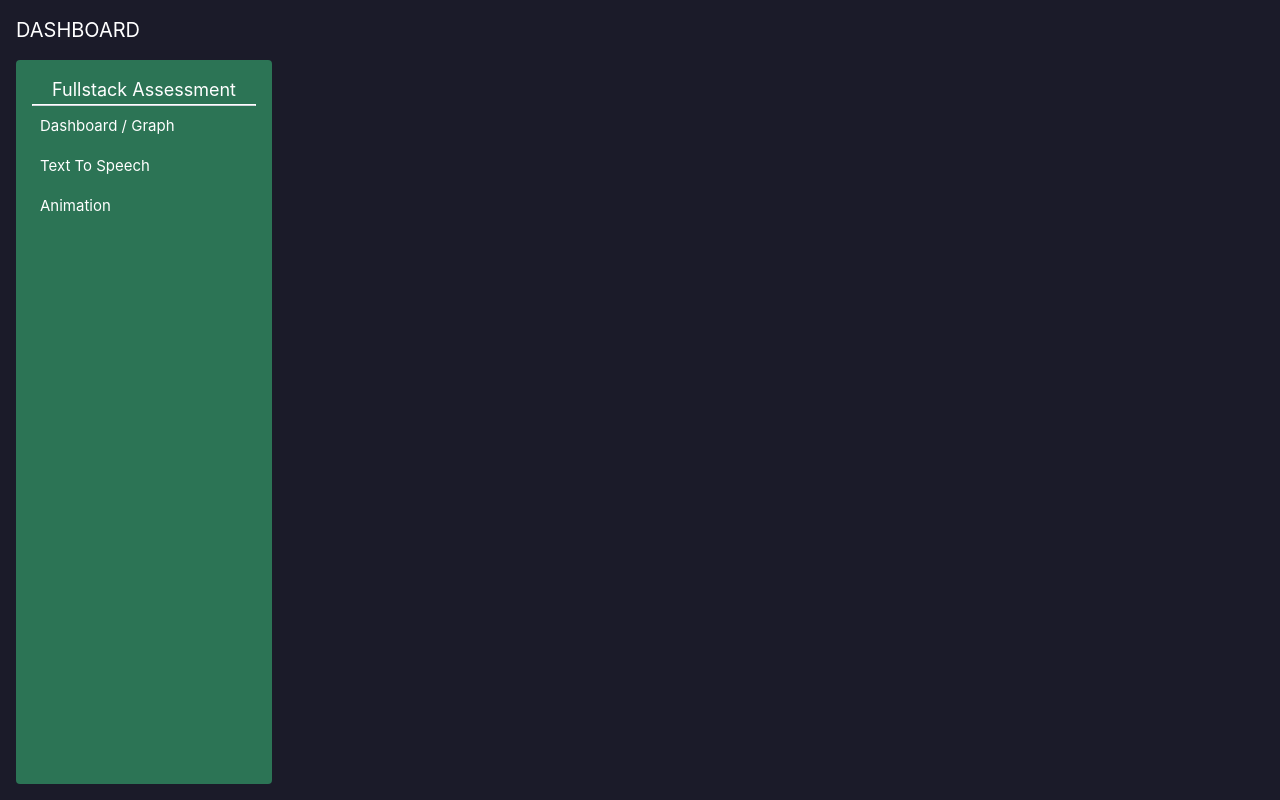
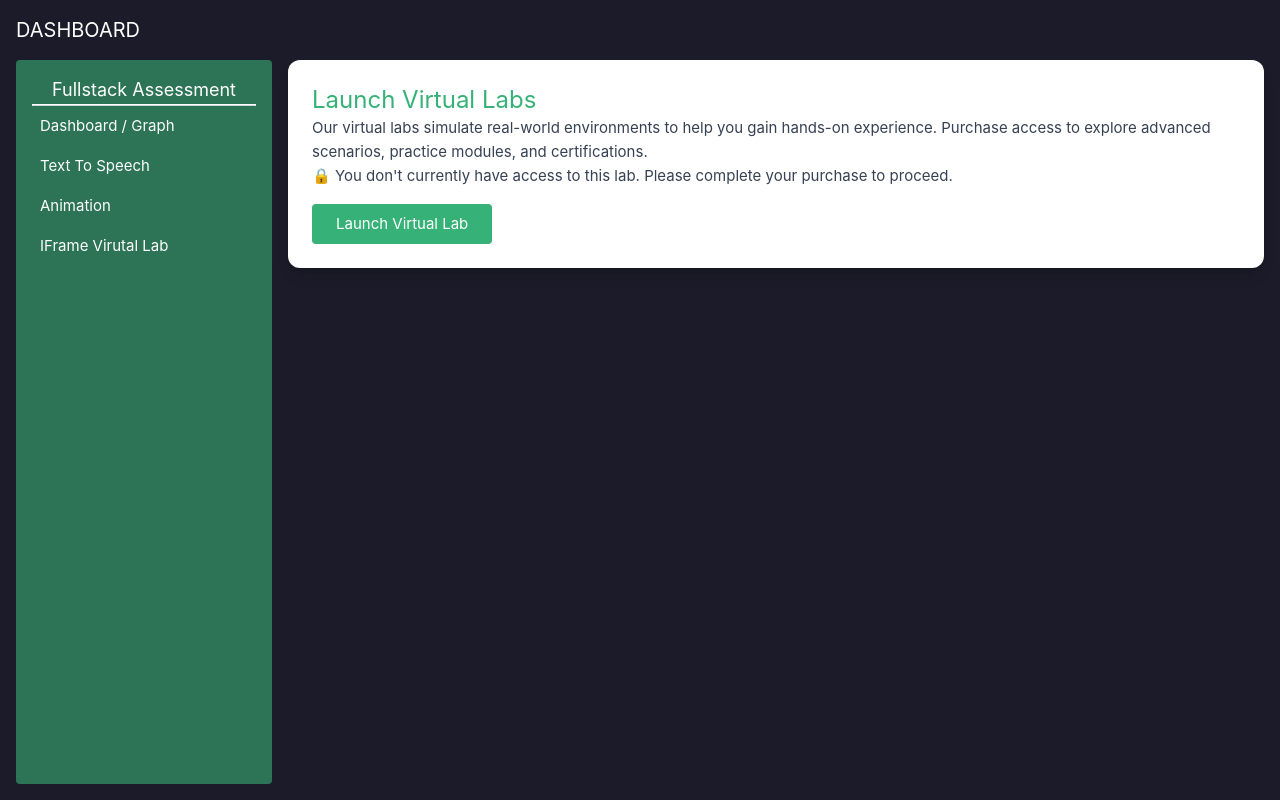
Before and after one commit to kenechukwuJosiah/fullstack-assessment, a Vue app in the folder frontend/: page /virtual-lab in a window 1280 px wide. Built offline with nearby package versions, Linux system fonts and the light colour scheme.

Commit message:
add Virtual Lab component and router link to Sidebar for enhanced user experience

```diff
--- a/frontend/src/components/Sidebar.vue
+++ b/frontend/src/components/Sidebar.vue
@@ -45,6 +45,15 @@
             Animation
           </router-link>
         </li>
+        <li>
+          <router-link
+            to="/virtual-lab"
+            class="block hover:bg-green-600 p-2 rounded"
+            @click="handleLinkClick"
+          >
+            IFrame Virutal Lab
+          </router-link>
+        </li>
       </ul>
     </aside>
 
--- a/frontend/src/router/index.js
+++ b/frontend/src/router/index.js
@@ -1,12 +1,14 @@
 import { createRouter, createWebHistory } from "vue-router";
 import Dashboard from "@/views/Dashboard.vue";
 import Animation from "@/views/Animation.vue";
+import VirtualLab from "@/views/VirtualLab.vue";
 import TextToSpeech from "@/views/TextToSpeech.vue";
 
 const routes = [
   { path: "/", name: "Dashboard", default: true, component: Dashboard },
   { path: "/text-to-speech", name: "TextToSpeech", component: TextToSpeech },
   { path: "/animation", name: "Animation", component: Animation },
+  { path: "/virtual-lab", name: "VirtualLab", component: VirtualLab },
 ];
 
 const router = createRouter({
--- /dev/null
+++ b/frontend/src/views/VirtualLab.vue
@@ -0,0 +1,49 @@
+<template>
+  <section class="p-6 bg-white rounded-xl shadow-lg mb-6">
+    <h2 class="text-2xl font-bold mb-4 text-[#36b177]">Launch Virtual Labs</h2>
+
+    <p class="text-gray-700 mb-4">
+      Our virtual labs simulate real-world environments to help you gain
+      hands-on experience. Purchase access to explore advanced scenarios,
+      practice modules, and certifications.
+    </p>
+
+    <div v-if="hasPurchased">
+      <p class="mb-4 text-green-700 font-medium">
+        ✅ Access granted! You can now interact with the virtual lab below.
+      </p>
+      <iframe
+        src="https://3dp-dei.vlabs.ac.in/"
+        width="100%"
+        height="500"
+        class="rounded border border-gray-300"
+        frameborder="0"
+        allowfullscreen
+      ></iframe>
+    </div>
+
+    <div v-else class="text-gray-700">
+      <p class="mb-4">
+        🔒 You don't currently have access to this lab. Please complete your
+        purchase to proceed.
+      </p>
+      <div class="p-2"></div>
+      <button
+        @click="simulatePurchase"
+        class="bg-[#36b177] text-white px-6 mt-4 py-2 rounded hover:bg-green-700 transition"
+      >
+        Launch Virtual Lab
+      </button>
+    </div>
+  </section>
+</template>
+
+<script setup>
+import { ref } from "vue";
+
+const hasPurchased = ref(false);
+
+const simulatePurchase = () => {
+  hasPurchased.value = true;
+};
+</script>
```
